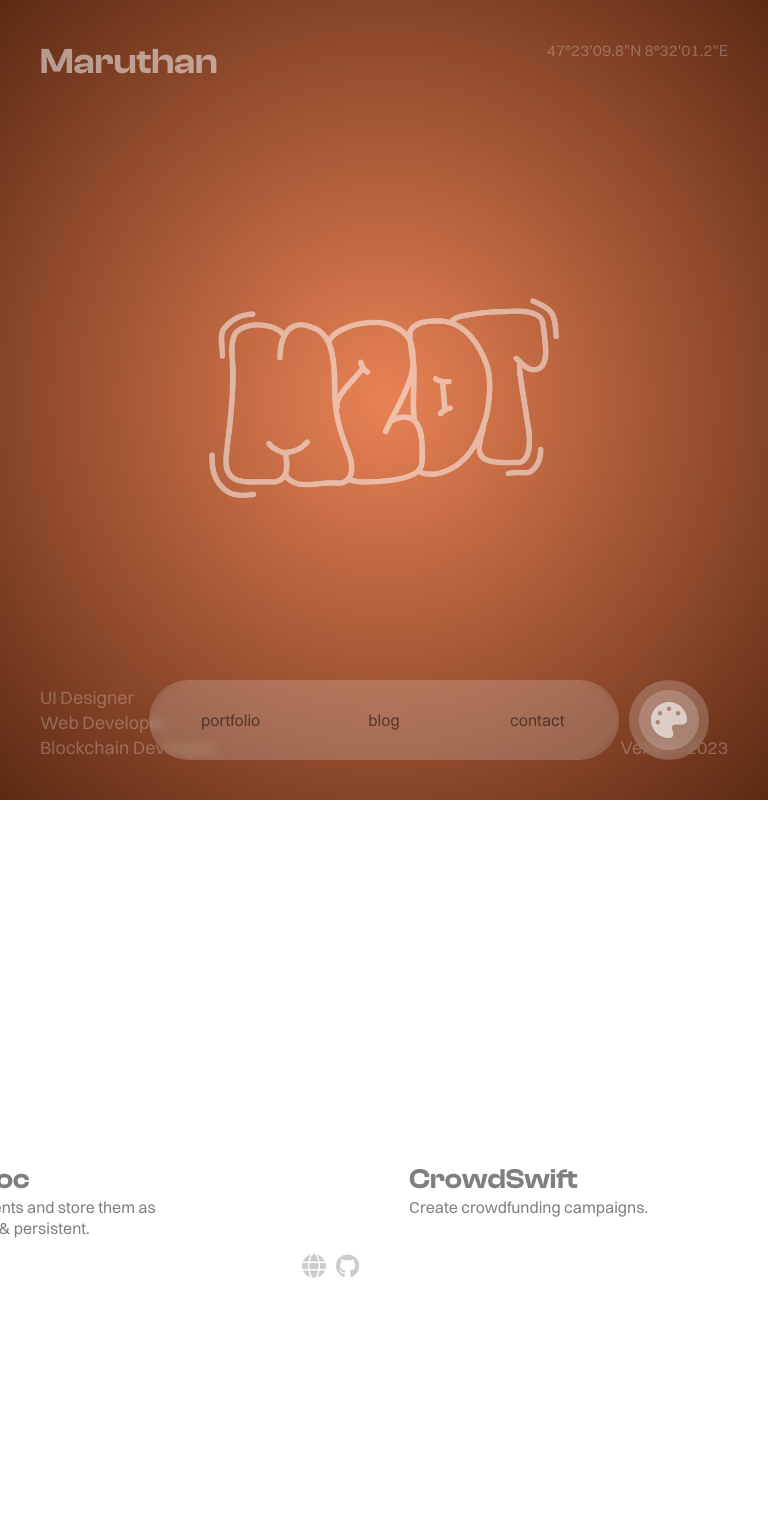
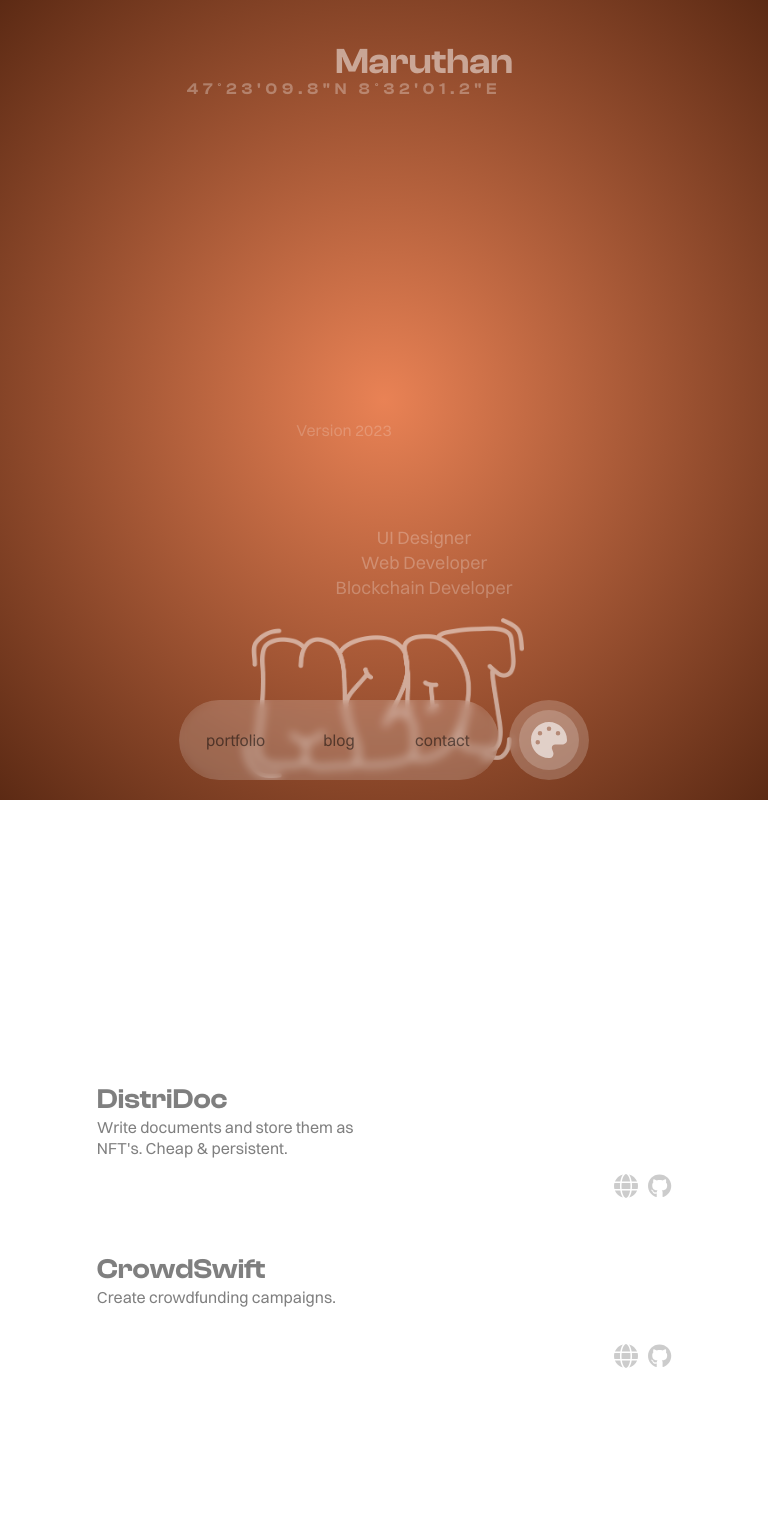
Before and after one commit to them2dt/maruthan-com, a Next.js app: page / in a window 768 px wide. Shown: the top 1540 px of the page. Built offline with nearby package versions, Linux system fonts and the light colour scheme.

Commit message:
add media-queries

```diff
--- a/src/app/components/Navbar.js
+++ b/src/app/components/Navbar.js
@@ -72,7 +72,7 @@ export default function Navbar({ prevCoordinate, coordinator }) {
       document.getElementById("ambiente-mentan").classList.remove("active");
       document.getElementById("ambiente-grenada").classList.remove("active");
       document.getElementById("ambiente-barista").classList.add("active");
-      coordinator("46°58'44.6\"N 8°15'13.8\"E");
+      coordinator("51°30'19.3\"N 0°04'31.4\"W");
     }
   };
 
--- a/src/app/page.js
+++ b/src/app/page.js
@@ -100,7 +100,16 @@ export default function Home() {
         <div className="projects-container">
           <div className="projects-title">Selected Projects</div>
           <div className="projects-grid">
-            <div className="project">
+            <motion.div
+              className="project"
+              initial={{ opacity: 0 }}
+              whileInView={{ opacity: 1 }}
+              transition={{
+                duration: 0.2,
+                delay: 0.5,
+              }}
+              viewport={{ once: false }}
+            >
               <div className="project-details">
                 <div className="project-title">DistriDoc</div>
                 <div className="project-description">
@@ -115,8 +124,17 @@ export default function Home() {
                   <FontAwesomeIcon icon={faGithub} />
                 </Link>
               </div>
-            </div>
-            <div className="project">
+            </motion.div>
+            <motion.div
+              className="project"
+              initial={{ opacity: 0 }}
+              whileInView={{ opacity: 1 }}
+              transition={{
+                duration: 0.2,
+                delay: 0.5,
+              }}
+              viewport={{ once: false }}
+            >
               <div className="project-details">
                 <div className="project-title">CrowdSwift</div>
                 <div className="project-description">
@@ -131,7 +149,7 @@ export default function Home() {
                   <FontAwesomeIcon icon={faGithub} />
                 </Link>
               </div>
-            </div>
+            </motion.div>
           </div>
         </div>
       </div>
@@ -192,8 +210,8 @@ export default function Home() {
             </Link>
           </div>
           <div className="socials-grid-item">
-          <Link href={"https://instagram.com/maruthan.pdf"} target="_blank">
-            <FontAwesomeIcon icon={faInstagram} />
+            <Link href={"https://instagram.com/maruthan.pdf"} target="_blank">
+              <FontAwesomeIcon icon={faInstagram} />
             </Link>
           </div>
         </div>
--- a/src/app/styles/navbar.css
+++ b/src/app/styles/navbar.css
@@ -1,4 +1,6 @@
-.navbar-loader-box {
+@media only screen and (min-width: 768px) {
+
+  .navbar-loader-box {
     position: fixed;
     bottom: 40px;
     left: calc(50% - 235px);
@@ -33,6 +35,7 @@
     border-radius: 80px;
     overflow: hidden;
   }
+
   .navbar-loader {
     position: relative;
     transform-origin: 0%;
@@ -47,6 +50,7 @@
     background-color: rgba(255, 255, 255, 0.1);
     border-radius: 80px;
   }
+
   .navbar {
     display: flex;
     align-items: center;
@@ -89,6 +93,7 @@
   #navigator-projects {
     margin-left: 10px;
   }
+
   #navigator-blog {
     margin-left: 10px;
     margin-right: 10px;
@@ -97,3 +102,97 @@
   #navigator-contact {
     margin-right: 10px;
   }
+}
+
+@media only screen and (max-width: 768px) {
+  .navbar-box {
+    position: fixed;
+    bottom: 20px;
+    left: calc(50% - 205px);
+
+    display: flex;
+    align-items: flex-end;
+    justify-content: center;
+
+    z-index: 4;
+  }
+
+  .navbar-loader-container {
+    position: fixed;
+    bottom: 20px;
+    left: calc(50vw - 205px);
+
+    width: 470px;
+    height: 80px;
+
+    border-radius: 80px;
+    overflow: hidden;
+  }
+
+  .navbar-loader {
+    position: relative;
+    transform-origin: 0%;
+
+    display: flex;
+    align-items: center;
+    justify-content: center;
+
+    width: 320px;
+    height: 80px;
+
+    background-color: rgba(255, 255, 255, 0.1);
+    border-radius: 80px;
+  }
+
+  .navbar {
+    display: flex;
+    align-items: center;
+    justify-content: center;
+
+    width: 320px;
+    height: 80px;
+
+    background-color: rgba(255, 255, 255, 0.1);
+    backdrop-filter: blur(5px);
+    -webkit-backdrop-filter: blur(5px);
+    border-radius: 80px;
+  }
+
+  .navbar-item {
+    display: flex;
+    align-items: center;
+    justify-content: center;
+
+    width: 100px;
+    height: 60px;
+
+    border-radius: 80px;
+
+    color: rgba(0, 0, 0, 0.5);
+
+    cursor: pointer;
+
+    transition: 0.2s ease-out;
+  }
+
+  .navbar-item.selected {
+    background-color: rgba(0, 0, 0, 0.5);
+
+    transition: 0.2s ease-out;
+
+    color: #ffffff;
+  }
+
+  #navigator-projects {
+    margin-left: 10px;
+  }
+
+  #navigator-blog {
+    margin-left: 10px;
+    margin-right: 10px;
+  }
+
+  #navigator-contact {
+    margin-right: 10px;
+  }
+}
--- a/src/app/styles/projects.css
+++ b/src/app/styles/projects.css
@@ -1,3 +1,4 @@
+@media only screen and (min-width: 768px) {
   .projects {
     display: flex;
     align-items: center;
@@ -16,6 +17,7 @@
   .projects-skillset {
     position: relative;
   }
+
   .projects-skillset-border {
     position: absolute;
     top: 0;
@@ -27,6 +29,7 @@
     box-shadow: 0 2px 4px rgba(0, 0, 0, 0.25);
     border-radius: 14px;
   }
+
   .projects-skillset-fill {
     position: absolute;
     top: 4px;
@@ -43,12 +46,14 @@
     box-shadow: inset 0 4px 4px rgba(0, 0, 0, 0.1);
     border-radius: 10px;
   }
+
   .projects-grid {
     display: grid;
     grid-template-columns: auto auto;
     column-gap: 10px;
     row-gap: 10px;
   }
+
   .projects-skillset-fill img {
     color: white;
   }
@@ -75,6 +80,7 @@
     font-size: 28px;
     color: rgba(0, 0, 0, 0.5);
   }
+
   .project-description {
     font-size: 16px;
     color: rgba(0, 0, 0, 0.5);
@@ -97,3 +103,114 @@
     color: rgba(0, 0, 0, 0.2);
     margin-left: 10px;
   }
+}
+
+@media only screen and (max-width: 768px) {
+  .projects {
+    display: flex;
+    align-items: center;
+    justify-content: center;
+
+    height: 100vh;
+  }
+
+  .projects-title {
+    font-family: "clash-semibold";
+    font-size: 36px;
+    color: rgba(255, 255, 255, 0.5);
+    text-align: center;
+    margin-bottom: 10px;
+  }
+
+  .projects-skillset {
+    position: relative;
+  }
+
+  .projects-skillset-border {
+    position: absolute;
+    top: 0;
+    left: 0;
+    width: 100px;
+    height: 100px;
+
+    background: linear-gradient(45deg, #341e15, #663d2c, #341e15);
+    box-shadow: 0 2px 4px rgba(0, 0, 0, 0.25);
+    border-radius: 14px;
+  }
+
+  .projects-skillset-fill {
+    position: absolute;
+    top: 4px;
+    left: 4px;
+
+    display: flex;
+    align-items: center;
+    justify-content: center;
+
+    width: 92px;
+    height: 92px;
+
+    background: linear-gradient(#422418, #311d15);
+    box-shadow: inset 0 4px 4px rgba(0, 0, 0, 0.1);
+    border-radius: 10px;
+  }
+
+  .projects-grid {
+    display: grid;
+    grid-template-columns: auto;
+    column-gap: 10px;
+    row-gap: 10px;
+  }
+
+  .projects-skillset-fill img {
+    color: white;
+  }
+
+  .project {
+    position: relative;
+
+    width: 80vw;
+    height: 160px;
+
+    border-radius: 10px;
+
+    background-color: rgba(255, 255, 255, 0.25);
+  }
+
+  .project-details {
+    position: absolute;
+    top: 20px;
+    left: 20px;
+  }
+
+  .project-title {
+    font-family: "clash-semibold";
+    font-size: 28px;
+    color: rgba(0, 0, 0, 0.5);
+  }
+
+  .project-description {
+    font-size: 16px;
+    color: rgba(0, 0, 0, 0.5);
+    max-width: 260px;
+  }
+
+  .project-links {
+    position: absolute;
+
+    bottom: 20px;
+    right: 20px;
+
+    display: flex;
+    align-items: center;
+    justify-content: center;
+  }
+
+  .project-links a {
+    font-size: 24px;
+    color: rgba(0, 0, 0, 0.2);
+    margin-left: 10px;
+    cursor: wait;
+    pointer-events: none;
+  }
+}
--- a/src/app/styles/room.css
+++ b/src/app/styles/room.css
@@ -59,9 +59,93 @@
     width: 100vw;
     height: 100vh;
   }
+
   .room-tag {
     position: relative;
     width: 350px;
     height: 200px;
   }
 }
+
+@media only screen and (max-width: 768px) {
+  .room-title {
+    position: absolute;
+    top: 40px;
+
+    display: flex;
+    align-items: center;
+    justify-content: center;
+    text-align: center;
+
+
+    width: 100vw;
+
+    font-family: "clash-semibold";
+    font-size: 36px;
+    color: rgba(255, 255, 255, 0.5);
+  }
+
+  .room-location {
+    position: absolute;
+    top: 80px;
+
+    display: flex;
+    align-items: center;
+    justify-content: center;
+    text-align: center;
+
+    width: 100vw;
+
+    font-family: "clash-semibold";
+    font-size: 16px;
+    color: rgba(255, 255, 255, 0.3);
+    letter-spacing: 5px;
+  }
+
+  .room-version {
+    position: absolute;
+    top: 100px;
+
+    display: flex;
+    align-items: center;
+    justify-content: center;
+    text-align: center;
+
+    width: 100vw;
+
+    font-family: "switzer-regular";
+    font-size: 16px;
+    color: rgba(255, 255, 255, 0.2);
+  }
+
+  .room-description {
+    position: absolute;
+    bottom: 200px;
+
+    display: flex;
+    align-items: center;
+    justify-content: center;
+    text-align: center;
+
+    width: 100vw;
+    color: rgba(255, 255, 255, 0.25);
+
+  }
+
+  .room-tag-container {
+    position: absolute;
+    top: 300px;
+
+    display: flex;
+    align-items: center;
+    justify-content: center;
+
+    width: 100vw;
+  }
+
+  .room-tag {
+    position: relative;
+    width: 280px;
+    height: 160px;
+  }
+}
```
Also changed, not shown: src/app/styles/blog.css (+135 -2 lines). Lines whose indentation alone changed are shown as unchanged.
